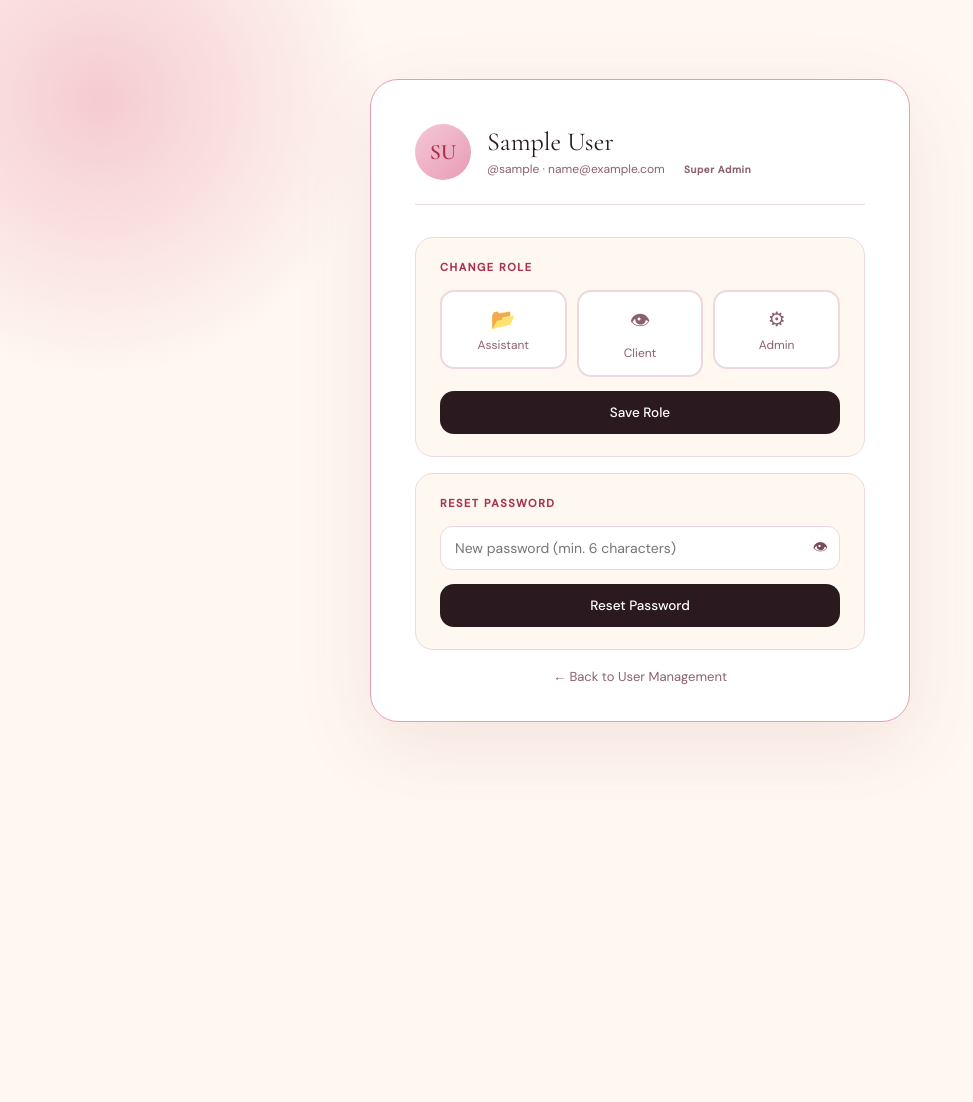
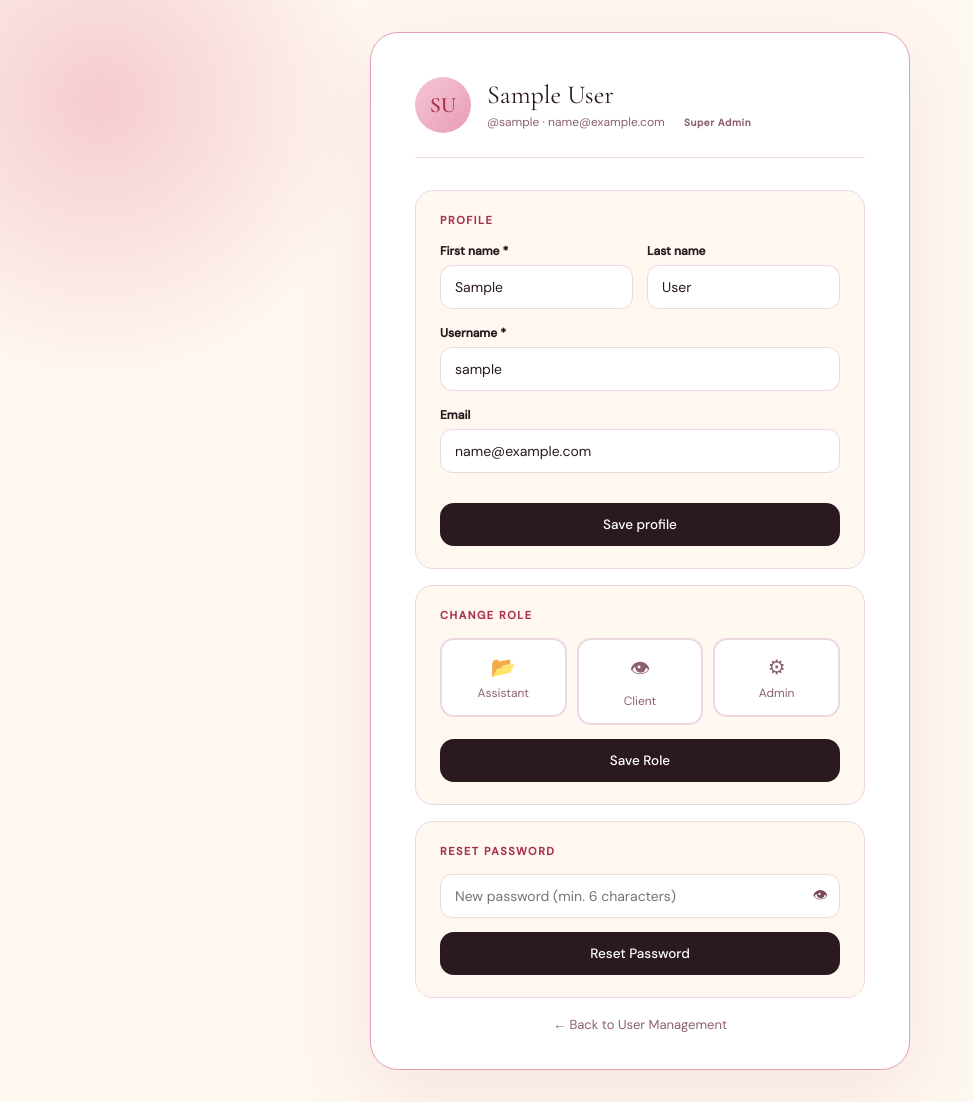
Before and after one commit to zaryaaab/tradejournal, a Django app: page /users/1/edit/ in a window 1280 px wide. Shown: the whole page, without its empty margins (0-973 px from the left). Before the commit the page ends 739 px from the top, so only its background shows below. Run offline with Django 5.2, Linux system fonts and the light colour scheme; a user stored in the database is signed in; tables that the repository leaves empty hold one stand-in row (values such as "Sample post").

Commit message:
update user update functionality

```diff
--- a/journal/templates/edit_user.html
+++ b/journal/templates/edit_user.html
@@ -196,6 +196,40 @@
         }
         .back-link:hover { color: var(--rose); }
 
+        .form-group { margin-bottom: 16px; }
+        .form-group label {
+            display: block;
+            font-size: 12px;
+            font-weight: 600;
+            color: var(--ink);
+            margin-bottom: 6px;
+        }
+        .form-group input[type="text"],
+        .form-group input[type="email"] {
+            width: 100%;
+            padding: 12px 14px;
+            border: 1.5px solid #EDD8E0;
+            border-radius: 12px;
+            font-family: 'DM Sans', sans-serif;
+            font-size: 14px;
+            color: var(--ink);
+            background: white;
+            outline: none;
+            transition: border-color 0.2s, box-shadow 0.2s;
+        }
+        .form-group input:focus {
+            border-color: var(--rose-light);
+            box-shadow: 0 0 0 3px rgba(232,155,181,0.18);
+        }
+        .row-2 {
+            display: grid;
+            grid-template-columns: 1fr 1fr;
+            gap: 14px;
+        }
+        @media (max-width: 520px) {
+            .row-2 { grid-template-columns: 1fr; }
+        }
+
         /* subtle fade-in for conditional block */
         @keyframes fadeSlide {
             from { opacity: 0; transform: translateY(6px); }
@@ -230,6 +264,38 @@
         <div class="alert">{{ message }}</div>
         {% endfor %}
     {% endif %}
+
+    <!-- Profile (name, username, email — same fields as create user) -->
+    <div class="section-box">
+        <h3>Profile</h3>
+        <form method="POST" action="{% url 'edit_user' target_user.id %}">
+            {% csrf_token %}
+            <input type="hidden" name="action" value="update_details">
+            <div class="row-2">
+                <div class="form-group">
+                    <label for="first_name">First name *</label>
+                    <input type="text" id="first_name" name="first_name" required maxlength="150"
+                           value="{{ target_user.first_name }}">
+                </div>
+                <div class="form-group">
+                    <label for="last_name">Last name</label>
+                    <input type="text" id="last_name" name="last_name" maxlength="150"
+                           value="{{ target_user.last_name }}">
+                </div>
+            </div>
+            <div class="form-group">
+                <label for="username">Username *</label>
+                <input type="text" id="username" name="username" required maxlength="150"
+                       value="{{ target_user.username }}" autocomplete="username">
+            </div>
+            <div class="form-group">
+                <label for="email">Email</label>
+                <input type="email" id="email" name="email" maxlength="254"
+                       value="{{ target_user.email }}" autocomplete="email">
+            </div>
+            <button type="submit" class="save-btn">Save profile</button>
+        </form>
+    </div>
 
     <!-- Change Role -->
     <div class="section-box">
--- a/journal/views.py
+++ b/journal/views.py
@@ -1317,7 +1317,26 @@ def edit_user(request, user_id):
     if request.method == "POST":
         action = request.POST.get("action")
 
-        if action == "change_role":
+        if action == "update_details":
+            first_name = request.POST.get("first_name", "").strip()
+            last_name = request.POST.get("last_name", "").strip()
+            username = request.POST.get("username", "").strip()
+            email = request.POST.get("email", "").strip()
+            if not first_name:
+                messages.error(request, "First name is required.")
+            elif not username:
+                messages.error(request, "Username is required.")
+            elif User.objects.filter(username=username).exclude(pk=target_user.pk).exists():
+                messages.error(request, f"Username '{username}' is already taken.")
+            else:
+                target_user.first_name = first_name[:150]
+                target_user.last_name = last_name[:150]
+                target_user.username = username[:150]
+                target_user.email = email[:254]
+                target_user.save()
+                messages.success(request, "Name, username, and email updated.")
+
+        elif action == "change_role":
             new_role = request.POST.get("role", "client")
             allowed_roles = (
                 ["admin", "assistant", "client"]
```
